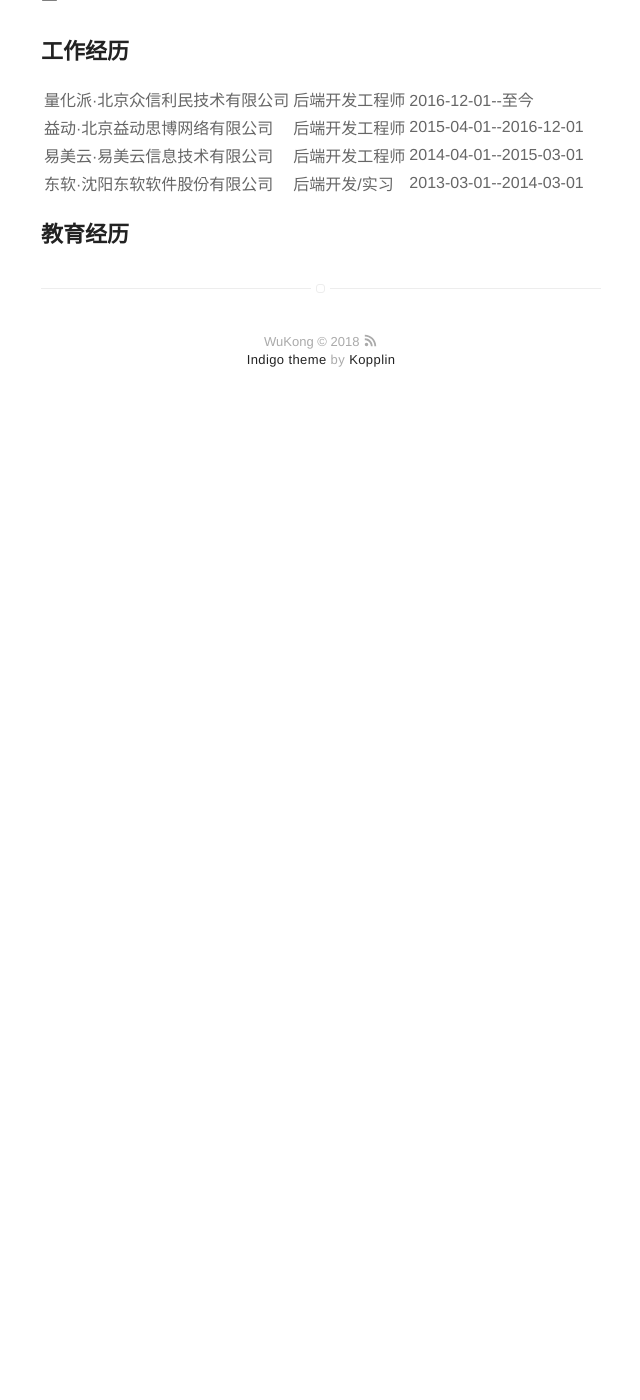
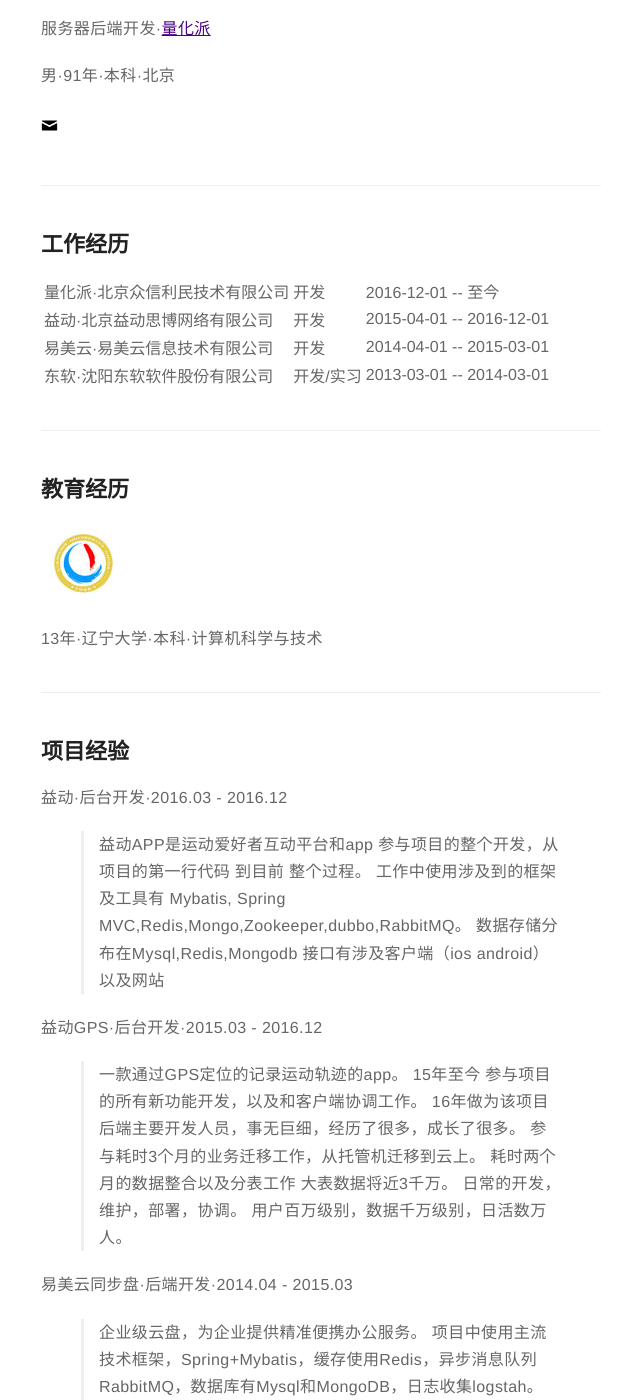
Before and after one commit to legend91325/legend91325.github.io, a Jekyll site: the page built from resume.md, in a window 1280 px wide and 1400 px high, scrolled down 295 px. Shown: the whole window, without its empty margins (319-959 px from the left). Built offline with Jekyll 4.4.1, drawn with Linux system fonts in a browser that asks for light colours; before the commit the page ends 900 px from its top, so only the background shows below that; some of the changed text lies outside the part shown.

Commit message:
resume update

```diff
--- a/resume.md
+++ b/resume.md
@@ -2,39 +2,109 @@
 title: Resume
 layout: page
 ---
+# Resume
+---
+
 ## 个人信息
-### **服务器后端开发·[北京量化派](http://www.quantgroup.cn/)**
 
-### **男·91年·本科·北京**
+服务器后端开发·[量化派](http://www.quantgroup.cn/)
+
+男·91年·本科·北京
 <div class="social-links">
 <a class="link" data-title="{{ site.email }}" href="mailto:{{ site.email }}">
     <svg class="icon icon-mail"><use xlink:href="#icon-mail"></use></svg>
 </a>
 </div>
 
+---
 ## 工作经历
 
 <table>
 <tr>
 <td>量化派·北京众信利民技术有限公司</td>
-<td>后端开发工程师</td>
-<td>2016-12-01--至今</td>
+<td>  开发</td>
+<td>2016-12-01 -- 至今</td>
 </tr>
 <tr>
 <td>益动·北京益动思博网络有限公司</td>
-<td>后端开发工程师</td>
-<td>2015-04-01--2016-12-01</td>
+<td>  开发</td>
+<td>2015-04-01 -- 2016-12-01</td>
 </tr>
 <tr>
 <td>易美云·易美云信息技术有限公司</td>
-<td>后端开发工程师</td>
-<td>2014-04-01--2015-03-01</td>
+<td>  开发</td>
+<td>2014-04-01 -- 2015-03-01</td>
 </tr>
 <tr>
 <td>东软·沈阳东软软件股份有限公司</td>
-<td>后端开发/实习</td>
-<td>2013-03-01--2014-03-01</td>
+<td>  开发/实习</td>
+<td>2013-03-01 -- 2014-03-01</td>
 </tr>
 </table>
 
+---
+
 ## 教育经历
+
+<div>
+    <div>
+        <img class="image" src="{{ site.url }}/assets/blog/resume/liaoning_university.jpeg" alt="Alt Text">
+    </div>
+    <div>
+        <p>13年·辽宁大学·本科·计算机科学与技术</p>
+    </div>
+</div>
+
+---
+
+## 项目经验
+
+益动·后台开发·2016.03 - 2016.12
+
+
+> 益动APP是运动爱好者互动平台和app
+参与项目的整个开发，从项目的第一行代码 到目前 整个过程。
+工作中使用涉及到的框架及工具有 Mybatis, Spring MVC,Redis,Mongo,Zookeeper,dubbo,RabbitMQ。
+数据存储分布在Mysql,Redis,Mongodb
+接口有涉及客户端（ios android）以及网站
+
+益动GPS·后台开发·2015.03 - 2016.12
+> 一款通过GPS定位的记录运动轨迹的app。
+15年至今 参与项目的所有新功能开发，以及和客户端协调工作。
+16年做为该项目后端主要开发人员，事无巨细，经历了很多，成长了很多。
+参与耗时3个月的业务迁移工作，从托管机迁移到云上。
+耗时两个月的数据整合以及分表工作 大表数据将近3千万。
+日常的开发，维护，部署，协调。
+用户百万级别，数据千万级别，日活数万人。
+
+易美云同步盘·后端开发·2014.04 - 2015.03
+> 企业级云盘，为企业提供精准便携办公服务。
+项目中使用主流技术框架，Spring+Mybatis，缓存使用Redis，异步消息队列RabbitMQ，数据库有Mysql和MongoDB，日志收集logstah。
+项目要求实时性和高并发，日均访问量百万级pv，业务逻辑复杂，数据库主要表记录数在千万级。
+个人参与后台开发，根据项目需求编写代码，优化现有代码。
+调研需求，阅读技术文档，验证方案可行性。
+修改项目中出现的Bug，以及后续迭代开发。
+
+自助终端机·后台开发·2013.07 - 2014.02
+> 黄金自助终端机的后台开发
+使用的主要技术有Struct2+Hibernate3，数据库为Mysql5。
+因为产品贵重，所以对应的业务逻辑严谨复杂，包含付费流程以及配送流程和出现问题处理流程。
+本人负责编写服务器端后台管理系统模块网页以及后台逻辑处理，服务器与终端通信模块（采用Restful协议通信）
+会使用Axure设计需求原型，有过制作需求原型经验。研究过mule 的企业级服务总线（ESB），配置成功过Soap，Restful，Https，Ftp以及Socket协议的业务编排实例。使用的是mule studio 3.4编写的。
+
+---
+
+## 自我介绍
+
+- 个人喜欢注重代码细节，逻辑性强，思维缜密。
+- 有一定抗压性，可以独立阅读英文技术文档，有过调研新技术经验。
+- 爱好运动，喜欢看体育赛事，个人爱打篮球，周末固定运动。
+- 职业规划，走技术路线，架构师的路还很长，潜心写好每一行代码。
+
+---
+
+## 期望工作
+
+- 互联网行业，期望基础架构开发，并行计算，数据处理。
+- 目前主要使用的语言是Java，Python，渴望工作中接触编程语言：Scala，C++。
+- 愿意接受有挑战性的工作。
```
Also changed, not shown: assets/blog/resume/liaoning_university.jpeg (added).
